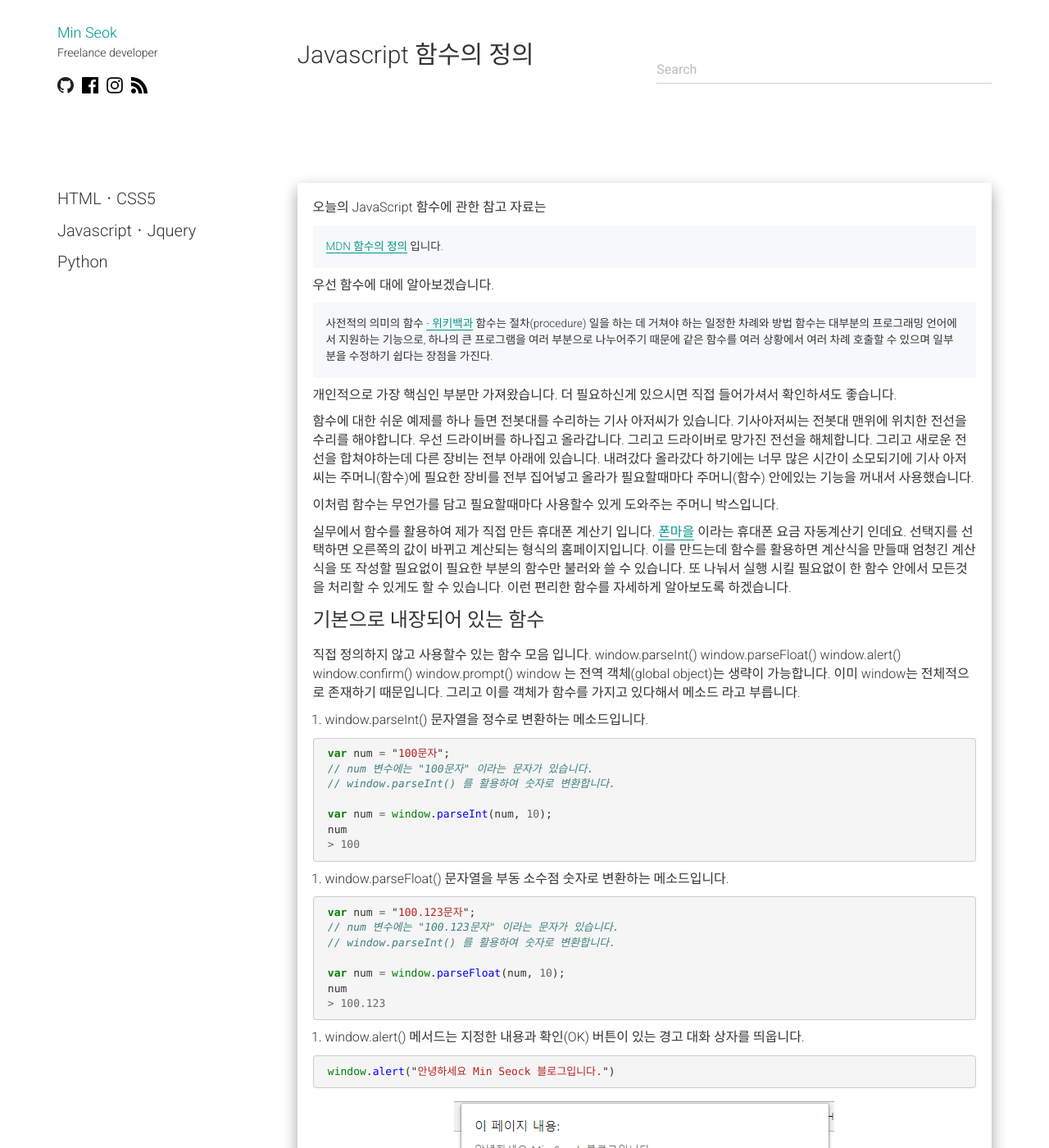
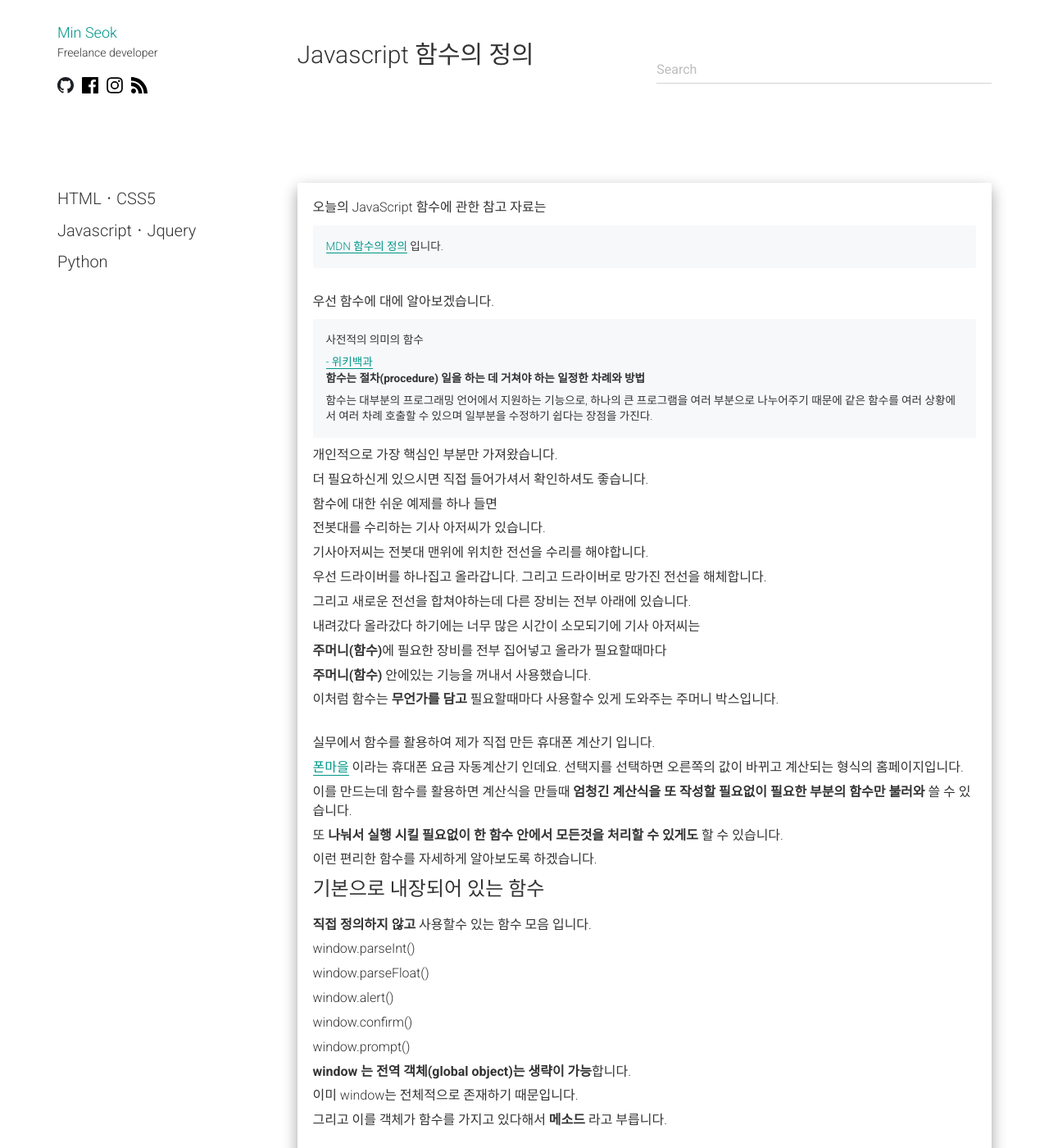
Before and after one commit to alalstjr/promote.github.io, a Jekyll site: the page built from _posts/2018-09-01-JavaScript 함수의 정의.md, in a window 1280 px wide and 1400 px high. Shown: the whole window at 82% size. Built offline with Jekyll 4.4.1, drawn with Linux system fonts in a browser that asks for light colours; nearby versions of some CDN libraries; our own code applies the rules of GitHub Pages for plain Markdown files; comment, search, counter and statistics services are not loaded; some of the changed text lies outside the part shown.

Commit message:
Update 2018-09-01-JavaScript 함수의 정의.md

```diff
--- a/_posts/2018-09-01-JavaScript 함수의 정의.md
+++ b/_posts/2018-09-01-JavaScript 함수의 정의.md
@@ -1,49 +1,56 @@
-오늘의  JavaScript 함수에 관한 참고 자료는
+<div class="box">
+<p>오늘의  JavaScript 함수에 관한 참고 자료는 </p>
 <div class="pro-txt">
   <a href="https://developer.mozilla.org/ko/docs/Web/JavaScript/Guide/%ED%95%A8%EC%88%98" target="_balnk">MDN 함수의 정의</a> 입니다.
 </div>
+</div>
 
-우선 함수에 대에 알아보겠습니다.
+<div class="box">
+<p>우선 함수에 대에 알아보겠습니다.</p>
 
 <div class="pro-txt">
-사전적의 의미의 함수
+  <p>사전적의 의미의 함수 </p>
   <a href="https://ko.wikipedia.org/wiki/%ED%95%A8%EC%88%98_(%ED%94%84%EB%A1%9C%EA%B7%B8%EB%9E%98%EB%B0%8D)" target="_balnk"> - 위키백과</a>
-함수는 절차(procedure) 일을 하는 데 거쳐야 하는 일정한 차례와 방법
-함수는 대부분의 프로그래밍 언어에서 지원하는 기능으로, 하나의 큰 프로그램을 여러 부분으로 나누어주기 때문에 같은 함수를 여러 상황에서 여러 차례 호출할 수 있으며 일부분을 수정하기 쉽다는 장점을 가진다.
+  <p><strong>함수는 절차(procedure) 일을 하는 데 거쳐야 하는 일정한 차례와 방법</strong></p>
+<p>함수는 대부분의 프로그래밍 언어에서 지원하는 기능으로, 하나의 큰 프로그램을 여러 부분으로 나누어주기 때문에 같은 함수를 여러 상황에서 여러 차례 호출할 수 있으며 일부분을 수정하기 쉽다는 장점을 가진다.</p>
 </div>
 
-개인적으로 가장 핵심인 부분만 가져왔습니다.
-더 필요하신게 있으시면 직접 들어가셔서 확인하셔도 좋습니다.
+<p>개인적으로 가장 핵심인 부분만 가져왔습니다.</p>
+<p>더 필요하신게 있으시면 직접 들어가셔서 확인하셔도 좋습니다.</p>
 
-함수에 대한 쉬운 예제를 하나 들면
-전봇대를 수리하는 기사 아저씨가 있습니다.
-기사아저씨는 전봇대 맨위에 위치한 전선을 수리를 해야합니다.
-우선 드라이버를 하나집고 올라갑니다. 그리고 드라이버로 망가진 전선을 해체합니다.
-그리고 새로운 전선을 합쳐야하는데 다른 장비는 전부 아래에 있습니다.
-내려갔다 올라갔다 하기에는 너무 많은 시간이 소모되기에 기사 아저씨는
-주머니(함수)에 필요한 장비를 전부 집어넣고 올라가 필요할때마다
-주머니(함수) 안에있는 기능을 꺼내서 사용했습니다.
+<p>함수에 대한 쉬운 예제를 하나 들면</p>
+<p>전봇대를 수리하는 기사 아저씨가 있습니다.</p>
+<p>기사아저씨는 전봇대 맨위에 위치한 전선을 수리를 해야합니다.</p>
+<p>우선 드라이버를 하나집고 올라갑니다. 그리고 드라이버로 망가진 전선을 해체합니다.</p>
+<p>그리고 새로운 전선을 합쳐야하는데 다른 장비는 전부 아래에 있습니다.</p>
+<p>내려갔다 올라갔다 하기에는 너무 많은 시간이 소모되기에 기사 아저씨는 </p>
+<p><strong>주머니(함수)</strong>에 필요한 장비를 전부 집어넣고 올라가 필요할때마다 </p>
+<p><strong>주머니(함수)</strong> 안에있는 기능을 꺼내서 사용했습니다.</p>
 
-이처럼 함수는 무언가를 담고 필요할때마다 사용할수 있게 도와주는 주머니 박스입니다.
+<p>이처럼 함수는 <strong>무언가를 담고</strong> 필요할때마다 사용할수 있게 도와주는 주머니 박스입니다.</p>
+</div>
 
-실무에서 함수를 활용하여 제가 직접 만든 휴대폰 계산기 입니다.
-<a href="http://ds180809.dothome.co.kr/shop/item.php?it_id=1534505390&ca_id=10&page=1" target="_blank">폰마을</a> 이라는 휴대폰 요금 자동계산기 인데요. 선택지를 선택하면 오른쪽의 값이 바뀌고 계산되는 형식의 홈페이지입니다.
-이를 만드는데 함수를 활용하면 계산식을 만들때 엄청긴 계산식을 또 작성할 필요없이 필요한 부분의 함수만 불러와 쓸 수 있습니다.
-또 나눠서 실행 시킬 필요없이 한 함수 안에서 모든것을 처리할 수 있게도 할 수 있습니다.
-이런 편리한 함수를 자세하게 알아보도록 하겠습니다.
+<div class="box">
+<p>실무에서 함수를 활용하여 제가 직접 만든 휴대폰 계산기 입니다.</p>
+<p><a href="http://ds180809.dothome.co.kr/shop/item.php?it_id=1534505390&ca_id=10&page=1" target="_blank">폰마을</a> 이라는 휴대폰 요금 자동계산기 인데요. 선택지를 선택하면 오른쪽의 값이 바뀌고 계산되는 형식의 홈페이지입니다.</p>
+<p>이를 만드는데 함수를 활용하면 계산식을 만들때 <strong>엄청긴 계산식을 또 작성할 필요없이 필요한 부분의 함수만 불러와</strong> 쓸 수 있습니다.</p>
+<p>또 <strong>나눠서 실행 시킬 필요없이 한 함수 안에서 모든것을 처리할 수 있게도</strong> 할 수 있습니다.</p>
+<p>이런 편리한 함수를 자세하게 알아보도록 하겠습니다.</p>
 
 <div class="small-title">기본으로 내장되어 있는 함수</div>
-직접 정의하지 않고 사용할수 있는 함수 모음 입니다.
-window.parseInt()
-window.parseFloat()
-window.alert()
-window.confirm()
-window.prompt()
-window 는 전역 객체(global object)는 생략이 가능합니다.
-이미 window는 전체적으로 존재하기 때문입니다.
-그리고 이를 객체가 함수를 가지고 있다해서 메소드 라고 부릅니다.
+<p><strong>직접 정의하지 않고</strong> 사용할수 있는 함수 모음 입니다.</p>
+<p>window.parseInt()</p>
+<p>window.parseFloat()</p>
+<p>window.alert()</p>
+<p>window.confirm()</p>
+<p>window.prompt()</p>
+<p><strong>window 는 전역 객체(global object)는 생략이 가능</strong>합니다. </p>
+<p>이미 window는 전체적으로 존재하기 때문입니다. </p>
+<p>그리고 이를 객체가 함수를 가지고 있다해서 <strong>메소드</strong> 라고 부릅니다. </p>
+</div>
 
-1. window.parseInt() 문자열을 정수로 변환하는 메소드입니다.
+<div class="box">
+<div class="small-title">1. window.parseInt() 문자열을 정수로 변환하는 메소드입니다.</div>
 {% highlight javascript %}
  var num = "100문자";
  // num 변수에는 "100문자" 이라는 문자가 있습니다.
@@ -54,7 +61,7 @@ window 는 전역 객체(global object)는 생략이 가능합니다.
  > 100
 {% endhighlight %}
 
-2. window.parseFloat() 문자열을 부동 소수점 숫자로 변환하는 메소드입니다.
+<div class="small-title">2. window.parseFloat() 문자열을 부동 소수점 숫자로 변환하는 메소드입니다.</div>
 {% highlight javascript %}
  var num = "100.123문자";
  // num 변수에는 "100.123문자" 이라는 문자가 있습니다.
@@ -65,7 +72,7 @@ window 는 전역 객체(global object)는 생략이 가능합니다.
  > 100.123
 {% endhighlight %}
 
-3. window.alert() 메서드는 지정한 내용과 확인(OK) 버튼이 있는 경고 대화 상자를 띄웁니다.
+<div class="small-title">3. window.alert() 메서드는 지정한 내용과 확인(OK) 버튼이 있는 경고 대화 상자를 띄웁니다.</div>
 {% highlight javascript %}
  window.alert("안녕하세요 Min Seock 블로그입니다.")
 {% endhighlight %}
@@ -73,42 +80,44 @@ window 는 전역 객체(global object)는 생략이 가능합니다.
   <img src="{{ site.baseurl }}/static/img/post/2018-09-01-1.png" alt="자바스크립트 출력확인" />
 </div>
 
-4. window.confirm() 메소드는 옵션인 메세지와 확인과 취소 버튼으로 구성된 모달창을 화면에 보여줍니다.
+<div class="small-title">4. window.confirm() 메소드는 옵션인 메세지와 확인과 취소 버튼으로 구성된 모달창을 화면에 보여줍니다. </div>
 {% highlight javascript %}
  window.confirm("안녕하세요 Min Seock 블로그입니다.")
 {% endhighlight %}
 <div class="img-box">
   <img src="{{ site.baseurl }}/static/img/post/2018-09-01-2.png" alt="자바스크립트 출력확인" />
 </div>
-모달창의 확인, 취소 선택에 따라 저장되는 값도 다릅니다.
-확인을 선택할경우 true 값이 저장되고
-취소를 선택할 경우 false 값이 저장됩니다.
-이 저장된값을 활용하면 선택지 관련 함수를 만들때 많이 유용합니다.
+<p>모달창의 확인, 취소 선택에 따라 저장되는 값도 다릅니다. </p>
+<p>확인을 선택할경우 <strong>true</strong> 값이 저장되고</p>
+<p>취소를 선택할 경우 <strong>false</strong> 값이 저장됩니다.</p>
+<p>이 저장된값을 활용하면 <strong>선택지 관련 함수를 만들때 많이 유용</strong>합니다.</p>
 
-5. window.prompt() 사용자가 텍스트를 입력할 수 있도록 안내하는 메시지가 적힌 대화 상자를 띄웁니다.
+<div class="small-title">5. window.prompt() 사용자가 텍스트를 입력할 수 있도록 안내하는 메시지가 적힌 대화 상자를 띄웁니다.</div>
 {% highlight javascript %}
  window.prompt("안녕하세요 Min Seock 블로그입니다.")
 {% endhighlight %}
 <div class="img-box">
   <img src="{{ site.baseurl }}/static/img/post/2018-09-01-3.png" alt="자바스크립트 출력확인" />
 </div>
-prompt() 메소드는 변수에 담아 사용할경우 사용자가 입력한 값을 저장하여 사용할 수 있습니다.
+<p>prompt() 메소드는 변수에 담아 사용할경우 사용자가 입력한 값을 저장하여 사용할 수 있습니다.</p>
+</div>
 
-지금까지는 미리 정의되어 있는 함수를 알아보았습니다.
+<div class="box">
+  <p>지금까지는 미리 정의되어 있는 함수를 알아보았습니다.</p>
 
-이제는 사용자가 직접 정의할 수 있는 함수에 대에 알아보겠습니다.
+<div class="small-title">이제는 사용자가 직접 정의할 수 있는 함수에 대에 알아보겠습니다.</div>
 
-사용자가 직접 함수를 정의할때는 우선 함수(function)을 선언해 주어야합니다.
+<p>사용자가 직접 함수를 정의할때는 우선 <strong>함수(function)을 선언</strong>해 주어야합니다.</p>
 function name(){
    함수의 내용
 }
-이를 Code Block 이라 부릅니다.
-함수를 만들때에는 함수 뒤에 세미콜론(;) 을 작성하면 안됩니다.
-함수를 호출하는 방법은 함수의 name 을 작성해 주면 됩니다.
-단 name() 뒤에 ()라는 가로가 필수로 들어가야 합니다.
-함수는 여러번 호출가능합니다.
+<p>이를 <strong>Code Block</strong> 이라 부릅니다.</p>
+<p>함수를 만들때에는<strong> 함수 뒤에 세미콜론(;) 을 작성하면 안됩니다.</strong></p>
+<p>함수를 호출하는 방법은 함수의 name 을 작성해 주면 됩니다.</p>
+<p>단 <strong>name() 뒤에 ()라는 가로가 필수로 들어가야 합니다.</strong></p>
+<p>함수는 <strong>여러번 호출가능</strong>합니다.</p>
 
-바로 예제를 들어보겠습니다.
+<p>바로 예제를 들어보겠습니다.</p>
 {% highlight javascript %}
  function list(){
   console.log("첫번째");
@@ -121,9 +130,9 @@ function name(){
  > 두번째
  > 세번째
 {% endhighlight %}
-JavaScript 의 함수는 절차진행형 함수이기때문에 차례로 실행되는것을 볼 수 있었습니다.
+<p><strong>JavaScript 의 함수는 절차진행형 함수이기때문에 차례로 실행</strong>되는것을 볼 수 있었습니다.</p>
 
-함수에 이름을 작성하지 않고 사용할 경우에는 어떻게 될까요?
+<p>함수에 이름을 작성하지 않고 사용할 경우에는 어떻게 될까요?</p>
 {% highlight javascript %}
  function () {
   console.log("첫번째");
@@ -134,7 +143,7 @@ JavaScript 의 함수는 절차진행형 함수이기때문에 차례로 실행
 <div class="img-box">
   <img src="{{ site.baseurl }}/static/img/post/2018-09-01-4.png" alt="자바스크립트 출력확인" />
 </div>
-함수에 이름이 존재하지않아 오류가 발생합니다.
+<p>함수에 이름이 존재하지않아 <strong>오류가 발생</strong>합니다.</p>
 
 {% highlight javascript %}
  var list = function () {
```
Also changed, not shown: other parts of _posts/2018-09-01-JavaScript 함수의 정의.md (+4 -4 lines).
